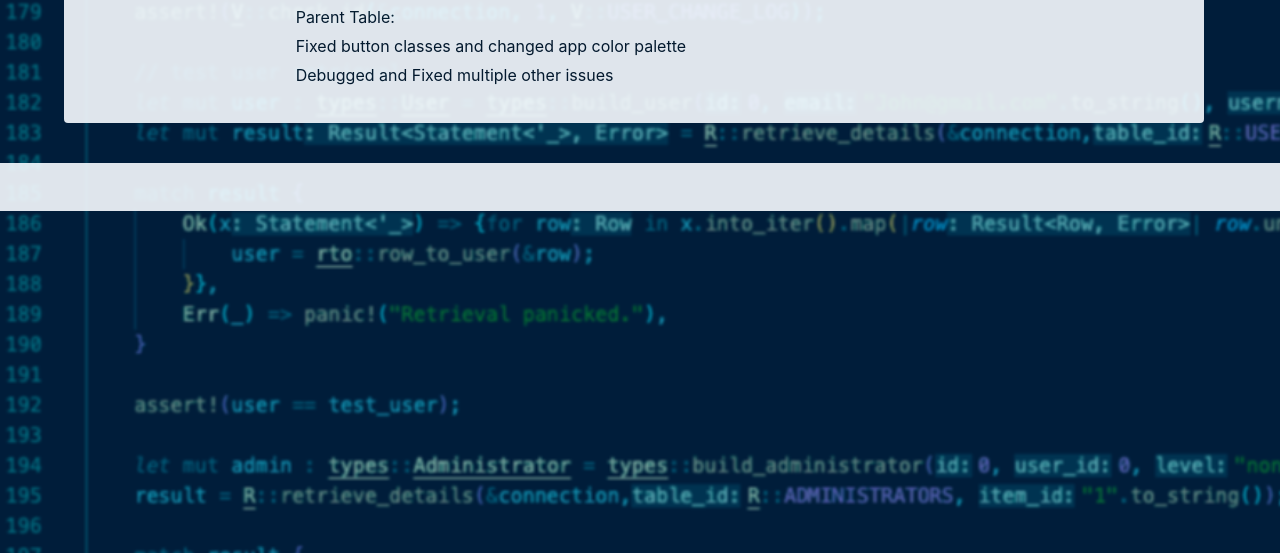
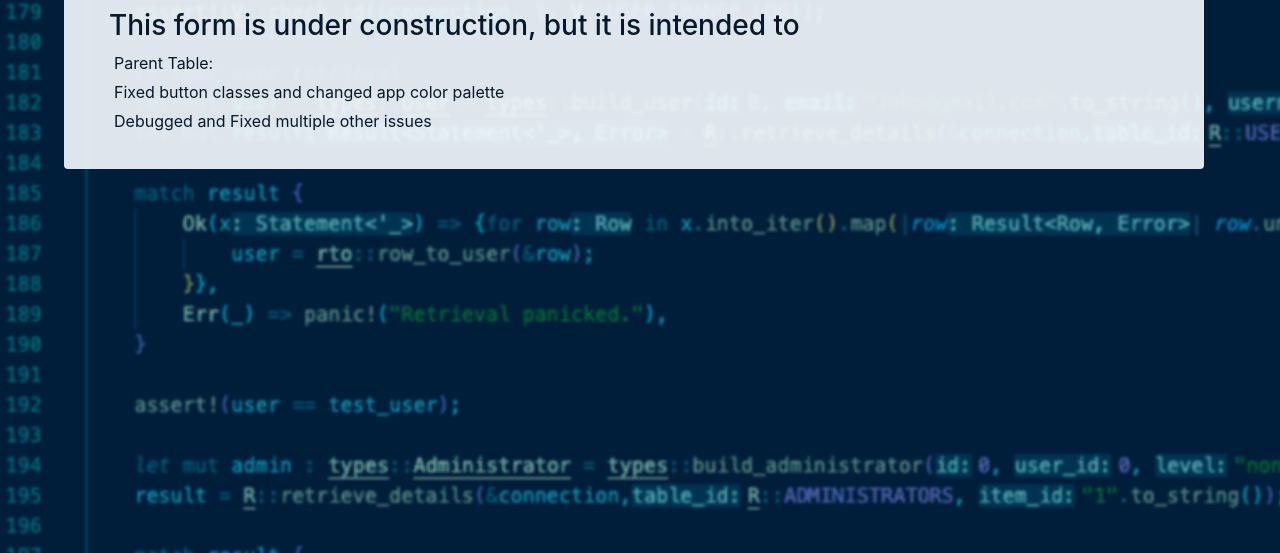
Before and after one commit to JohnAFernandez/portfolio_website, a website: page new-fso-options.html in a window 1280 px wide. Shown: the part 247-800 px from the top of the page. Drawn offline with nearby package versions, Linux system fonts and the light colour scheme; a web font is replaced by a local one.

Commit message:
Starting to edit contents

```diff
--- a/new-fso-options.html
+++ b/new-fso-options.html
@@ -30,10 +30,12 @@
         <div class="col-2 col-med-1">
           <h2>Instructions</h2>
         </div>
+      </div>
+      <div class="row">
         <div class="col-10">
           <br />
           <h3>
-            KnossosNET Open Source Video Game Launcher
+            This form is under construction, but it is intended to
           </h3>
           <ul class="list-unstyled">
             <li class="li-body">
@@ -53,12 +55,12 @@
     </div>
 
 
-    <footer class="footer_">
+    <!--<footer class="footer_">
       <div class="conatiner">
         <div class="row">
           <div class="col offset-1">
             <h3>
-              <!--
+
               <a href="#"
                 ><img
                   alt="Projects"
@@ -115,12 +117,12 @@
                 />
                 Github</a
               >
-              -->
+
             </h3>
           </div>
         </div>
       </div>
-    </footer>
+    </footer>-->
 
     <!-- jQuery must come first, then Popper.js, then the Bootstrap JavaScript plugins.-->
     <script src="node_modules/jquery/dist/jquery.slim.min.js"></script>
```
